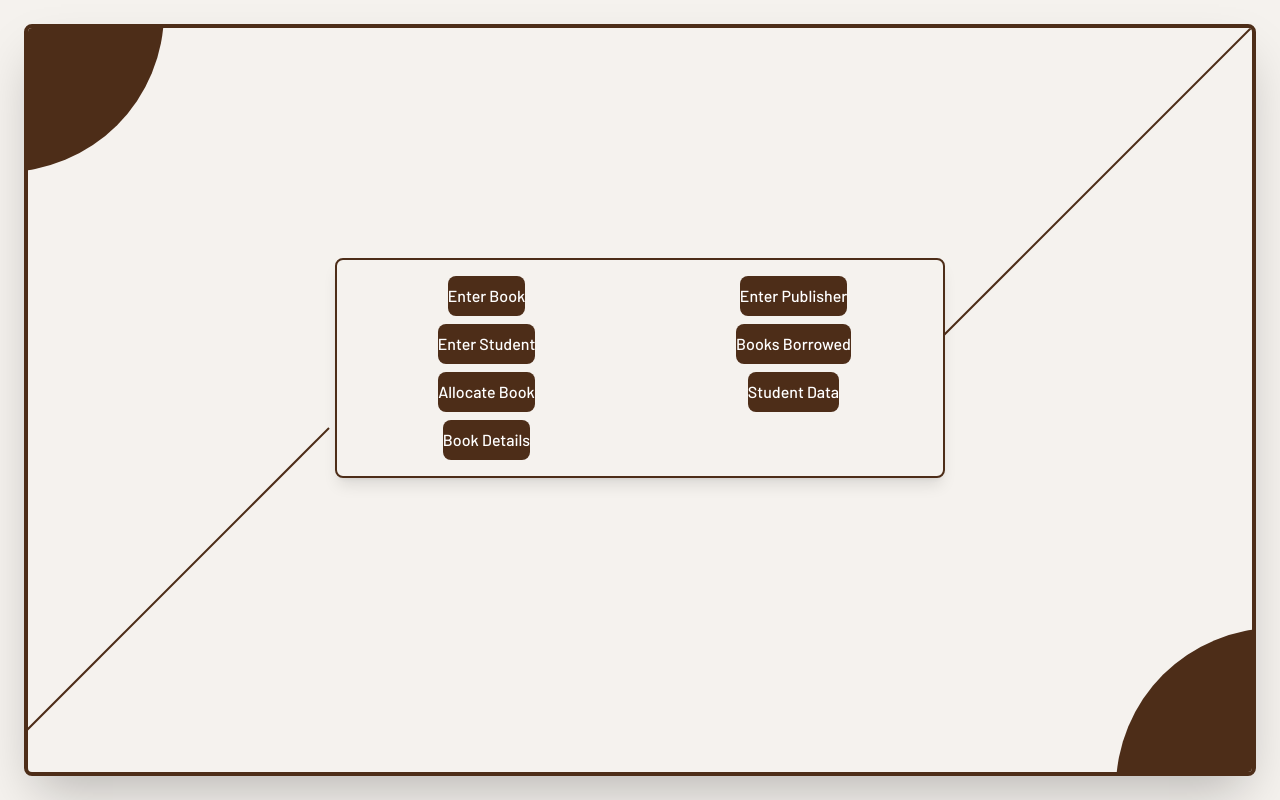
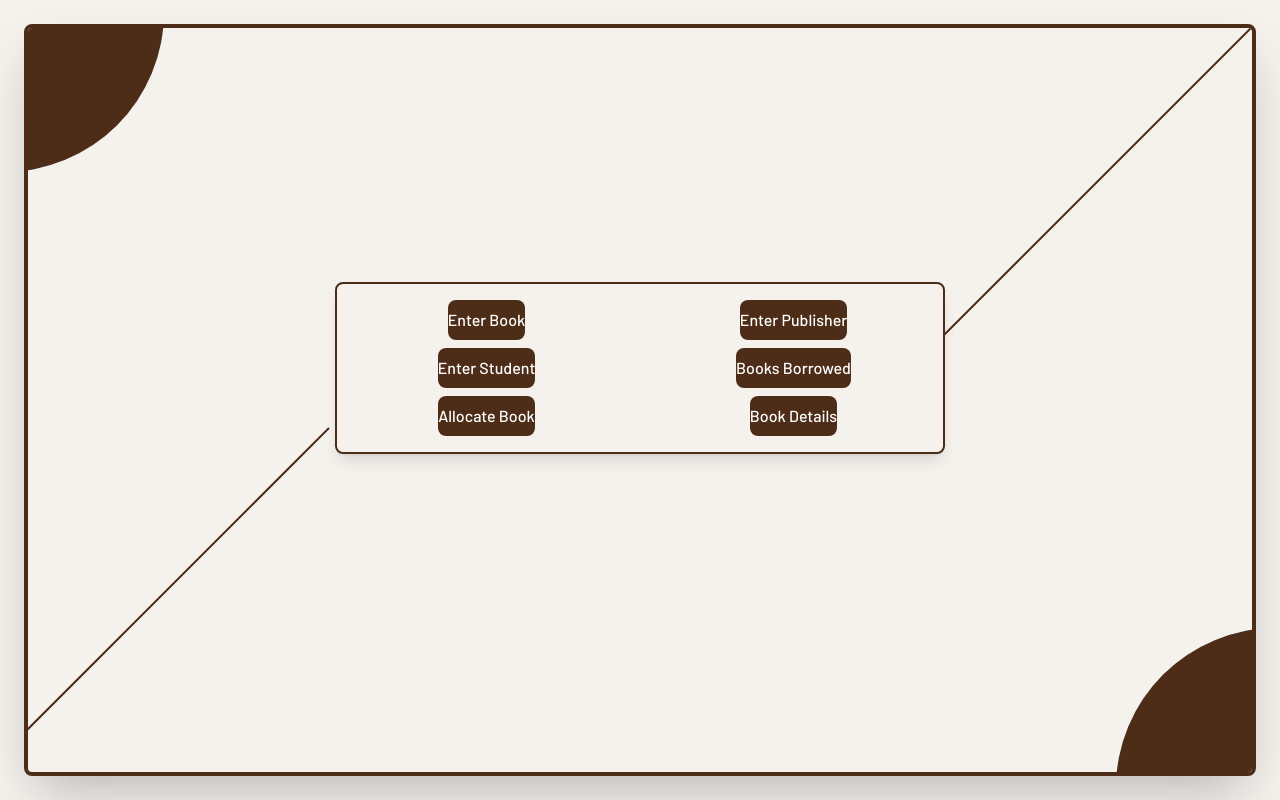
Before and after one commit to ashish74624/DBMS-project, a Next.js app in the folder client/: page /menu in a window 1280 px wide. Built offline with nearby package versions, Linux system fonts and the light colour scheme.

Commit message:
menu changed

```diff
--- a/client/app/menu/page.tsx
+++ b/client/app/menu/page.tsx
@@ -28,9 +28,6 @@ export default function Menu() {
               <Link href={'/allocateBook'}>
                 <Button data='Allocate Book'/>
               </Link>
-              <Link href={'/studentData'}>
-                <Button data='Student Data'/>
-              </Link>
               <Link href={'/bookDetails'}>
                 <Button data='Book Details'/>
               </Link>
```
